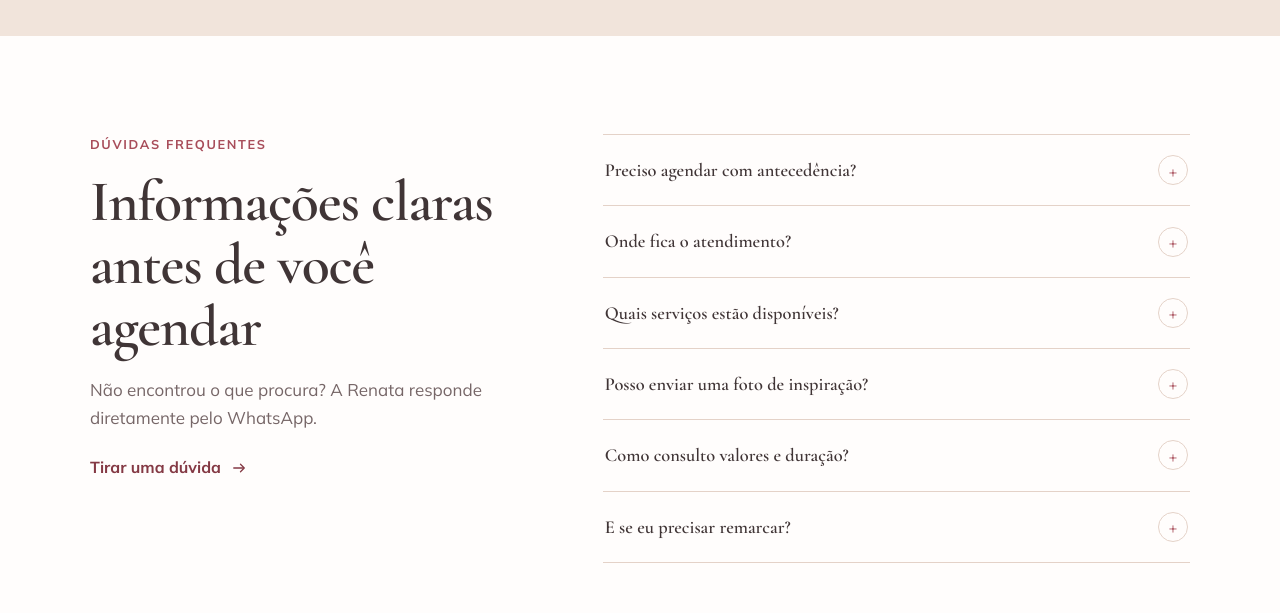
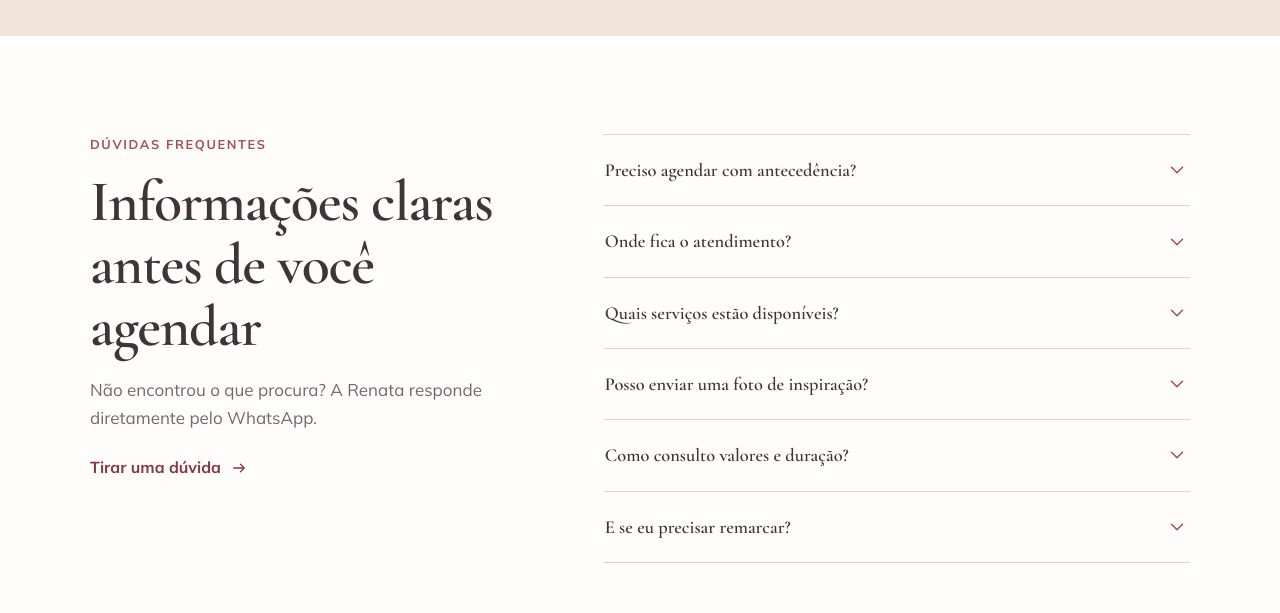
Before and after one commit to zazagitdev/siterdnails, a Next.js app: page / in a window 1280 px wide. Shown: the part 7140-7753 px from the top of the page. Built offline with nearby package versions, Linux system fonts and the light colour scheme.

Commit message:
Corrige estabilidade do FAQ e adiciona setas

```diff
--- a/app/FAQAccordion.tsx
+++ b/app/FAQAccordion.tsx
@@ -21,8 +21,6 @@ export default function FAQAccordion({ items }: { items: FAQItem[] }) {
         return (
           <article
             className={`faq-item${isOpen ? " is-open" : ""}`}
-            data-aos="fade-up"
-            data-aos-delay={index * 55}
             key={item.question}
           >
             <h3>
@@ -35,7 +33,13 @@ export default function FAQAccordion({ items }: { items: FAQItem[] }) {
                 type="button"
               >
                 <span className="faq-question-text">{item.question}</span>
-                <span className="faq-toggle-icon" aria-hidden="true">+</span>
+                <svg
+                  className="faq-chevron"
+                  viewBox="0 0 24 24"
+                  aria-hidden="true"
+                >
+                  <path d="m6 9 6 6 6-6" />
+                </svg>
               </button>
             </h3>
             <div
--- a/app/globals.css
+++ b/app/globals.css
@@ -1609,58 +1609,57 @@ html.mobile-menu-open body {
   text-underline-offset: 5px;
 }
 
-.faq-toggle-icon {
-  align-items: center;
-  border: 1px solid var(--line);
-  border-radius: 50%;
+.faq-chevron {
   color: var(--rose);
-  display: flex;
   flex: 0 0 auto;
-  font-size: 1.25rem;
-  font-weight: 400;
-  height: 30px;
-  justify-content: center;
-  line-height: 1;
+  fill: none;
+  height: 22px;
+  stroke: currentColor;
+  stroke-linecap: round;
+  stroke-linejoin: round;
+  stroke-width: 1.7;
   transition:
-    background-color 260ms ease,
-    border-color 260ms ease,
-    box-shadow 260ms ease,
     color 260ms ease,
     transform 320ms cubic-bezier(0.22, 1, 0.36, 1);
-  width: 30px;
-}
-
-.faq-question:focus-visible .faq-toggle-icon {
-  border-color: rgba(168, 77, 90, 0.42);
-  box-shadow: 0 0 0 4px rgba(168, 77, 90, 0.09);
-}
-
-.faq-item.is-open .faq-toggle-icon {
-  background: rgba(168, 77, 90, 0.08);
-  border-color: rgba(168, 77, 90, 0.3);
-  transform: rotate(45deg);
+  width: 22px;
+}
+
+.faq-question:focus-visible .faq-chevron {
+  color: var(--wine);
+}
+
+.faq-item.is-open .faq-chevron {
+  color: var(--rose-dark);
+  transform: rotate(180deg);
 }
 
 .faq-answer-shell {
-  display: grid;
-  grid-template-rows: 0fr;
+  max-height: 0;
   opacity: 0;
+  overflow: hidden;
   transform: translateY(-7px);
+  visibility: hidden;
   transition:
-    grid-template-rows 380ms cubic-bezier(0.22, 1, 0.36, 1),
+    max-height 380ms cubic-bezier(0.22, 1, 0.36, 1),
     opacity 230ms ease,
-    transform 380ms cubic-bezier(0.22, 1, 0.36, 1);
+    transform 380ms cubic-bezier(0.22, 1, 0.36, 1),
+    visibility 0s linear 380ms;
 }
 
 .faq-item.is-open .faq-answer-shell {
-  grid-template-rows: 1fr;
+  max-height: 24rem;
   opacity: 1;
   transform: translateY(0);
+  visibility: visible;
+  transition:
+    max-height 380ms cubic-bezier(0.22, 1, 0.36, 1),
+    opacity 230ms ease,
+    transform 380ms cubic-bezier(0.22, 1, 0.36, 1),
+    visibility 0s;
 }
 
 .faq-answer-inner {
-  min-height: 0;
-  overflow: hidden;
+  overflow: visible;
 }
 
 .faq-answer-inner p {
```
